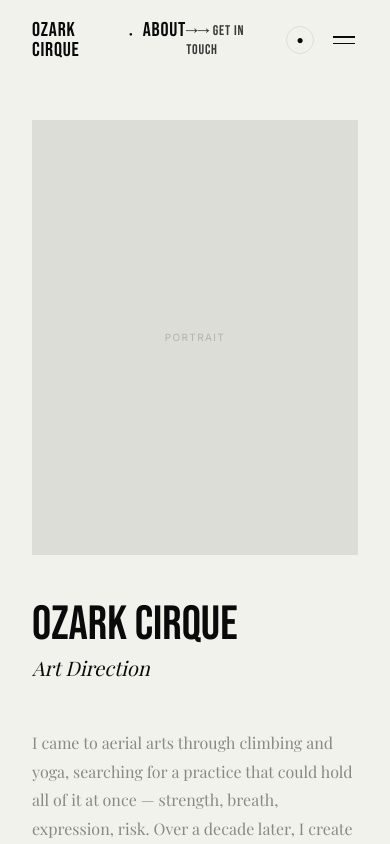
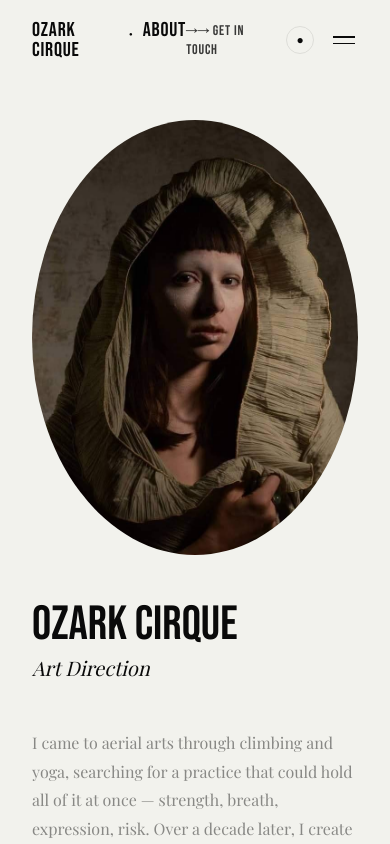
Before and after one commit to dario1209/ozark-cirque-v3, a Next.js app: page /about in a window 390 px wide. Shown: the top 844 px of the page. Built offline with nearby package versions, Linux system fonts and the light colour scheme; a web font is replaced by a local one.

Commit message:
remove hero portrait, add illustration placeholder, move oval portrait to About

```diff
--- a/src/app/about/page.module.css
+++ b/src/app/about/page.module.css
@@ -23,6 +23,8 @@
   display: flex;
   align-items: center;
   justify-content: center;
+  overflow: hidden;
+  border-radius: 50%;
 }
 
 .portraitLabel {
--- a/src/app/about/page.tsx
+++ b/src/app/about/page.tsx
@@ -16,7 +16,11 @@ export default function About() {
           {/* Portrait column */}
           <div className={styles.portraitCol}>
             <div className={styles.portrait}>
-              <span className={styles.portraitLabel}>Portrait</span>
+              <img
+                src="/images/portrait1.jpg"
+                alt="Brittany Paul"
+                style={{ width: "100%", height: "100%", objectFit: "cover" }}
+              />
             </div>
           </div>
 
--- a/src/app/page.module.css
+++ b/src/app/page.module.css
@@ -46,7 +46,7 @@
   flex-shrink: 0;
 }
 
-.portrait {
+.illustration {
   width: clamp(110px, 14vw, 180px);
   aspect-ratio: 3/4;
   background: var(--subtle);
@@ -54,10 +54,9 @@
   align-items: center;
   justify-content: center;
   overflow: hidden;
-  border-radius: 50%;
 }
 
-.portraitLabel {
+.illustrationLabel {
   font-family: var(--sans);
   font-size: 10px;
   letter-spacing: 0.14em;
@@ -111,7 +110,7 @@
     width: 100%;
   }
 
-  .portrait {
+  .illustration {
     width: 100%;
   }
 }
```
Also changed, not shown: src/app/page.tsx (+4 -4 lines).
